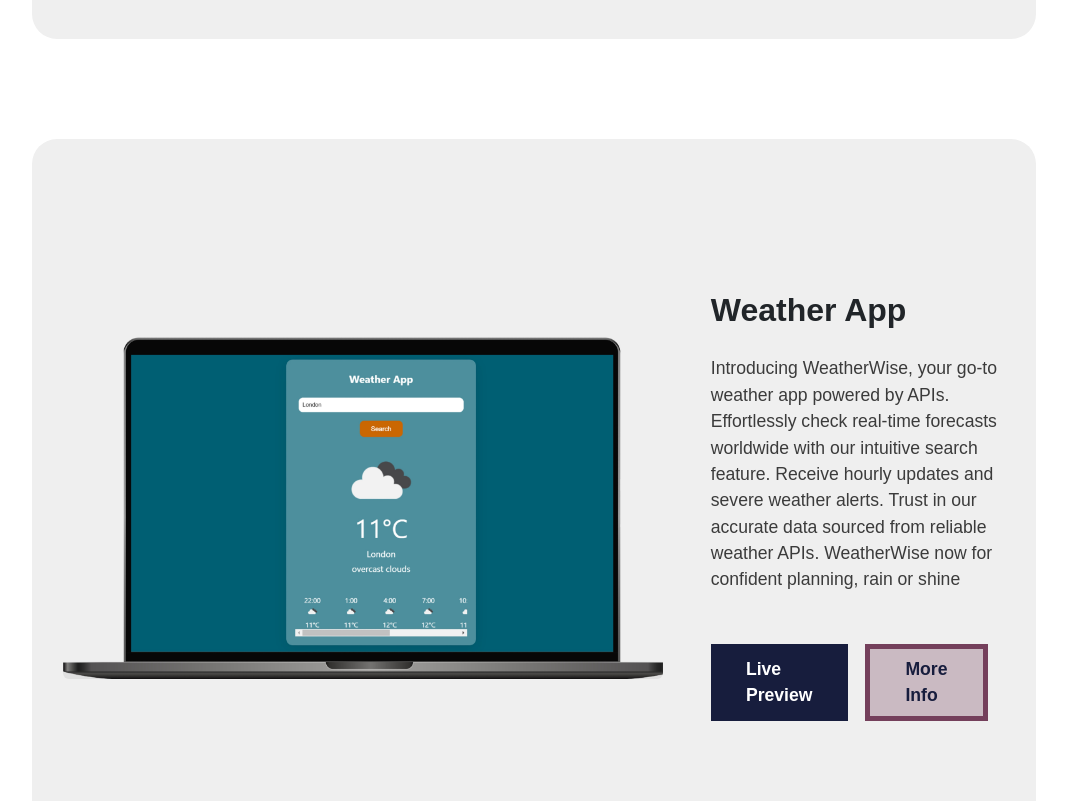
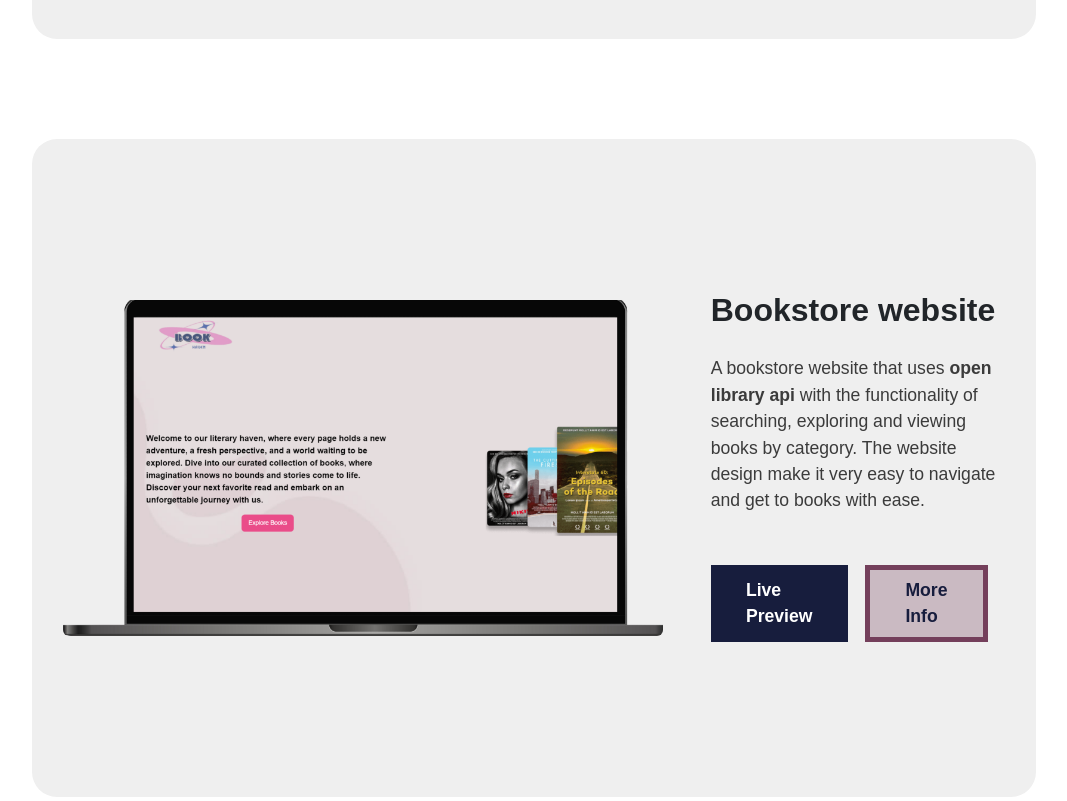
Before and after one commit to Karrar-yu/portfolio2, a plain HTML site: page index.html in a window 1280 px wide. Shown: the part 3180-3981 px from the top of the page, without its empty margins (106-1173 px from the left). Drawn offline with nearby package versions, Linux system fonts and the light colour scheme.

Commit message:
created a section for the bookstore website

```diff
--- a/index.html
+++ b/index.html
@@ -179,11 +179,50 @@
                   </div>
                   <div class="insideText">
                     <h1>Frontend:</h1>
-                    <p>The frontend of the project showcases a modern and visually appealing design, featuring high-quality product images and clear descriptions. Implemented using HTML, CSS, and JavaScript, it offers responsive layouts that adapt seamlessly to different screen sizes, ensuring accessibility across devices. Interactive elements such as buttons and dropdown menus enable smooth navigation and user interaction, enhancing engagement and satisfaction.</p>
+                    <p>The frontend of the project showcases a modern and visually appealing design, featuring high-quality product images and clear descriptions. Implemented using HTML, CSS, and JavaScript, it offers responsive layouts that adapt seamlessly to different screen sizes, ensuring accessibility across devices. Interactive elements such as buttons and dropdown cart that enables smooth navigation and user interaction, enhancing engagement and satisfaction.</p>
                   </div>
                   <div class="insideText">
                     <h1>Functionality:</h1>
                     <p>Behind the scenes, the project utilizes JavaScript for client-side scripting to handle dynamic content loading and user interactions. It employs Fetch API to retrieve product data from the backend JSON file asynchronously, enabling real-time updates without page reloads. Session storage is leveraged to maintain cart items between page visits, ensuring a seamless shopping experience for users. Error handling and feedback mechanisms are implemented to provide users with informative messages in case of any issues during the browsing or checkout process.</p>
+                  </div>
+                </div>
+              </div>
+            </div>
+          </div>
+        </section>
+
+        <section id="ecom" class="flippable-section">
+          <div class="scene scene--card">
+            <div class="cardd">
+              <div class="card__face card__face--front">
+                <!-- Front face content -->
+                <div class="Project-container container-fluid">
+                  <img width="600px" height="335px" class="img-fluid rounded float-start" src="src/img/bookstore (2).png" alt="Bookstore website">
+                  <div class="Project-text">
+                    <h3>Bookstore website</h3>
+                    <p>A bookstore website that uses <b>open library api</b> with the functionality of searching, exploring and viewing books by category. The website design make it very easy to navigate and get to books with ease.</p>
+                    <div class="Project-Text-Buttons">
+                      <a class="Live-Preview" href="https://karrar-yu.github.io/BookStore/">Live Preview</a>
+                      <a class="More-Info">More Info</a>
+                    </div>
+                  </div>
+                </div>
+              </div>
+              <div class="card__face card__face--back container">
+                <!-- Content for the back face of the card -->
+                <h1>Bookstore website</h1>
+                <div class="margin-text text-start">
+                  <div class="insideText">
+                    <h1>Usability</h1>
+                    <p>The project serves as an Book store that allow the users to search for their favorite books and navigate to their apge via open library. Users can easily navigate through the books from best selling to featured books and click them to navigate to the selected book</p>
+                  </div>
+                  <div class="insideText">
+                    <h1>Frontend:</h1>
+                    <p>The frontend of the project showcases book gallery that allow the client to explore books without the need to scroll down also a category is created to make it easier for the client to navigate to books be genre. Also created a search bar that allow the client to search for their favorite books and navigate to them</p>
+                  </div>
+                  <div class="insideText">
+                    <h1>Functionality:</h1>
+                    <p>Behind the scenes, the project uses Open library api to fetch the books withe their images and aurthor names. By using the search inside API i created also a search bar that search for matching text within millions of books to navigate the right books but also suggesting books close to the matched text</p>
                   </div>
                 </div>
               </div>
```
Also changed, not shown: src/img/bookstore (2).png (added).
